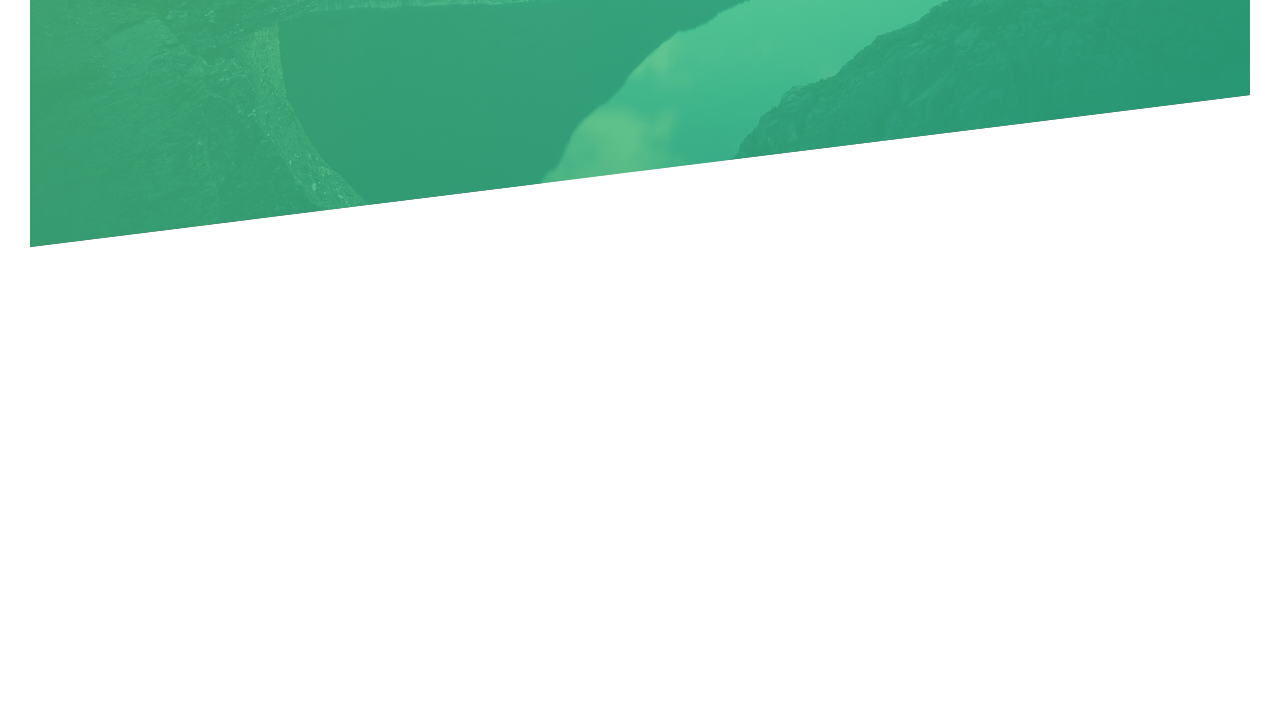
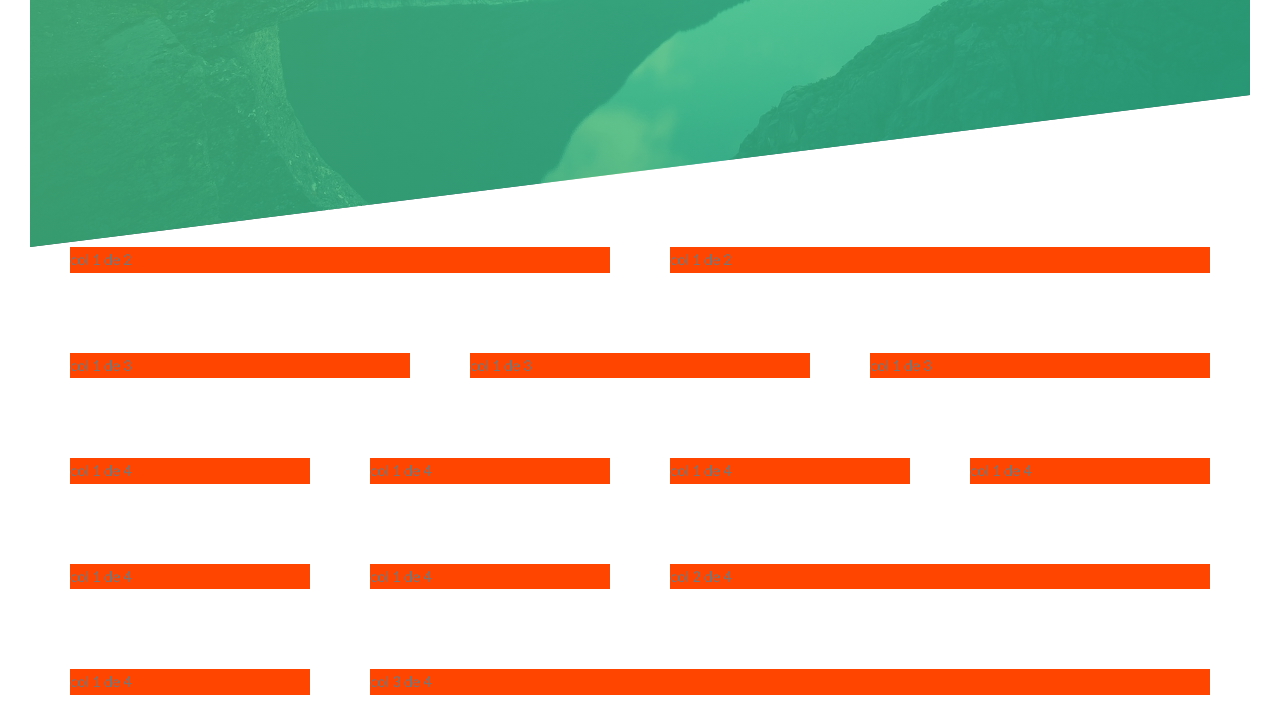
Before and after one commit to alextello/Tours, a website: page index.html in a window 1280 px wide. Shown: the part 543-1268 px from the top of the page. Before the commit the page ends 820 px from the top, so only its background shows below. Drawn offline with Linux system fonts and the light colour scheme.

Commit message:
Implementacion de grid

```diff
--- a/index.html
+++ b/index.html
@@ -19,5 +19,59 @@
 				<a href="#" class="btn btn-white btn-animated">Descubre nuestros tours</a>
 			</div>
 		</header>
+		<section class="grid-test">
+			<div class="row">
+				<div class="col-1-of-2">
+					col 1 de 2
+				</div>
+				<div class="col-1-of-2">
+					col 1 de 2
+				</div>
+			</div>
+			<div class="row">
+				<div class="col-1-of-3">
+					col 1 de 3
+				</div>
+				<div class="col-1-of-3">
+					col 1 de 3
+				</div>
+				<div class="col-1-of-3">
+					col 1 de 3
+				</div>
+			</div>
+			<div class="row">
+				<div class="col-1-of-4">
+					col 1 de 4
+				</div>
+				<div class="col-1-of-4">
+					col 1 de 4
+				</div>
+				<div class="col-1-of-4">
+					col 1 de 4
+				</div>
+				<div class="col-1-of-4">
+					col 1 de 4
+				</div>
+			</div>
+			<div class="row">
+				<div class="col-1-of-4">
+					col 1 de 4
+				</div>
+				<div class="col-1-of-4">
+					col 1 de 4
+				</div>
+				<div class="col-2-of-4">
+					col 2 de 4
+				</div>
+			</div>
+			<div class="row">
+				<div class="col-1-of-4">
+					col 1 de 4
+				</div>
+				<div class="col-3-of-4">
+					col 3 de 4
+				</div>
+			</div>
+		</section>
 	</body>
 </html>
--- a/sass/abstracts/_mixins.scss
+++ b/sass/abstracts/_mixins.scss
@@ -0,0 +1,7 @@
+@mixin clearfix {
+	&::after {
+		content: '';
+		display: table;
+		clear: both;
+	}
+}
--- a/sass/abstracts/_variables.scss
+++ b/sass/abstracts/_variables.scss
@@ -1,4 +1,10 @@
+// COLORES
 $color-primary: #7ed56f;
 $color-primary-light: #55c57a;
 $color-primary-dark: #28b485;
 $color-gray-dark: #777;
+
+// GRID
+$grid-width: 114rem;
+$gutter-vertical: 8rem;
+$gutter-horizontal: 6rem;
--- /dev/null
+++ b/sass/layout/_grid.scss
@@ -0,0 +1,43 @@
+.row {
+	max-width: $grid-width;
+	margin: 0 auto;
+
+	&:not(:last-child) {
+		margin-bottom: $gutter-vertical;
+	}
+
+	@include clearfix;
+
+	[class^='col-'] {
+		float: left;
+		background-color: orangered;
+
+		&:not(:last-child) {
+			margin-right: $gutter-horizontal;
+		}
+	}
+
+	.col-1-of-2 {
+		width: calc((100% - #{$gutter-horizontal}) / 2);
+	}
+
+	.col-1-of-3 {
+		width: calc((100% - 2 * #{$gutter-horizontal}) / 3);
+	}
+
+	.col-2-of-3 {
+		width: calc(2 * ((100% - 2 * #{$gutter-horizontal}) / 3) + #{$gutter-horizontal});
+	}
+
+	.col-1-of-4 {
+		width: calc((100% - 3 * #{$gutter-horizontal}) / 4);
+	}
+
+	.col-2-of-4 {
+		width: calc(2 * ((100% - 3 * #{$gutter-horizontal}) / 4) + #{$gutter-horizontal});
+	}
+
+	.col-3-of-4 {
+		width: calc(3 * ((100% - 3 * #{$gutter-horizontal}) / 4) + 2 * #{$gutter-horizontal});
+	}
+}
--- a/sass/main.scss
+++ b/sass/main.scss
@@ -12,3 +12,5 @@
 @import 'components/button';
 
 @import 'layout/header';
+
+@import 'layout/grid';
```
Also changed, not shown: css/style.css.
